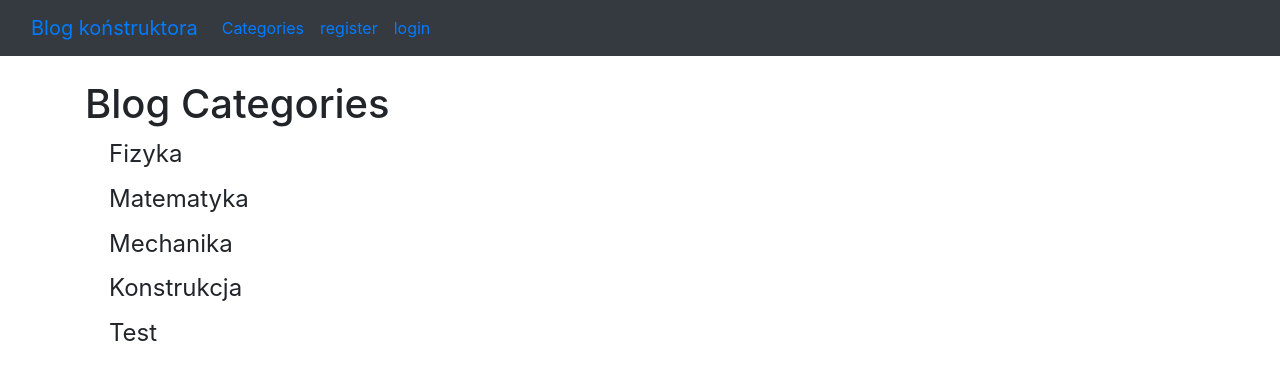
After one commit to marekpno/problem, a Django app: page /category-list/ in a window 1280 px wide. The commit adds this page. Shown: the top 380 px of the page. Run offline with Django 5.2, Linux system fonts and the light colour scheme; data comes from the database, SQL or seed files in the repository; both versions use the stored data as it was after the commit.

Commit message:
django blog  #15 zakonczony

```diff
--- a/blog/myblog/templates/base.html
+++ b/blog/myblog/templates/base.html
@@ -23,20 +23,30 @@
       <ul class="navbar-nav me-auto mb-2 mb-lg-0">
 
 
-           <li class="nav-item dropdown">
-        <a class="nav-link dropdown-toggle" href="#" id="navbarDropdownMenuLink" role="button" data-toggle="dropdown" aria-haspopup="true" aria-expanded="false">
-          Category
+          <!-- Category Menu Code -->
+          {% if cat_menu %}
+            <li class="nav-item dropdown">
+            <a class="nav-link dropdown-toggle" href="#" id="navbarDropdownMenuLink" role="button" data-toggle="dropdown" aria-haspopup="true" aria-expanded="false">
+             Categories
         </a>
         <div class="dropdown-menu" aria-labelledby="navbarDropdownMenuLink">
 
 
+        {% for item in cat_menu %}
+            <a class="dropdown-item" href="{% url 'category' item|slugify %}">
+            {{ item }}</a>
+        {% endfor %}
 
-
-          <a class="dropdown-item" href="#">Action</a>
-          <a class="dropdown-item" href="#">Another action</a>
         </div>
       </li>
 
+      {% else %}
+
+          <li class="nav-item">
+          <a class="nav-link" href="{% url 'category-list'%}">Categories</a>
+        </li>
+
+      {% endif %}
 {% if user.is_authenticated %}
             <li class="nav-item">
           <a class="nav-link" href="{% url 'add_post'%}">Add_post</a>
--- /dev/null
+++ b/blog/myblog/templates/category_list.html
@@ -0,0 +1,13 @@
+    {% extends 'base.html' %}
+
+    {% block title %}  Blog Categories   {% endblock %}
+
+    {% block content %}
+
+<h1>Blog Categories</h1>
+
+    {% for item in cat_menu_list %}
+        <h4><a class="dropdown-item" href="{% url 'category' item|slugify %}">{{ item }}</a>
+    {% endfor %} </h4>
+
+    {% endblock %}
--- a/blog/myblog/urls.py
+++ b/blog/myblog/urls.py
@@ -1,6 +1,6 @@
 from django.urls import path
 #from . import views
-from .views import HomeView, AddPostView, ArticleDetailView, UpdatePostView, DeletePostView, AddCategoryView, CategoryView
+from .views import HomeView, AddPostView, ArticleDetailView, UpdatePostView, DeletePostView, AddCategoryView, CategoryView, CategoryListView
 
 urlpatterns = [
     #path('',views.home, name = 'home'),
@@ -11,7 +11,7 @@ urlpatterns = [
     path('article/edit/<int:pk>', UpdatePostView.as_view(), name = 'update_post'),
     path('article/<int:pk>/remove', DeletePostView.as_view(), name='delete_post'),
     path('category/<str:cats>/',CategoryView, name = 'category'),
-    #path('category/<slug:slug>/', CategoryView, name='category'),
+    path('category-list/',CategoryListView, name = 'category-list'),
 
 
 ]
--- a/blog/myblog/views.py
+++ b/blog/myblog/views.py
@@ -20,6 +20,10 @@ class HomeView(ListView):
         return context
 
 
+def CategoryListView(request):
+    cat_menu_list = Category.objects.all()
+    return render(request, 'category_list.html', {'cat_menu_list':cat_menu_list})
+
 
 def CategoryView(request, cats):
     category_posts = Post.objects.filter(category = cats.replace('-',' '))
@@ -28,6 +32,12 @@ def CategoryView(request, cats):
 class ArticleDetailView(DetailView):
     model = Post
     template_name = 'article_details.html'
+
+    def get_context_data(self, *args, **kwargs):
+        cat_menu = Category.objects.all()
+        context = super(ArticleDetailView, self).get_context_data(*args, **kwargs)
+        context["cat_menu"] = cat_menu
+        return context
 
 class AddPostView(CreateView):
     model = Post
```
Also changed, not shown: blog/db.sqlite3.
